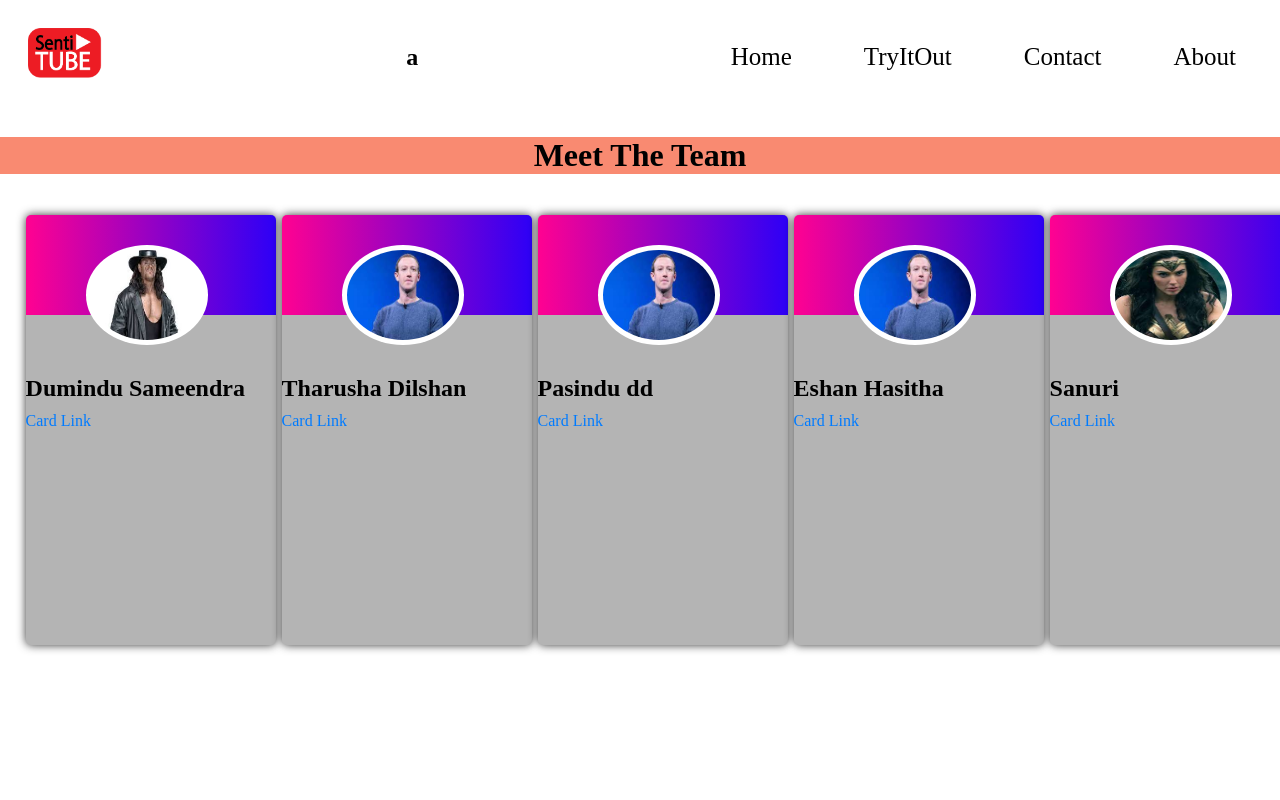
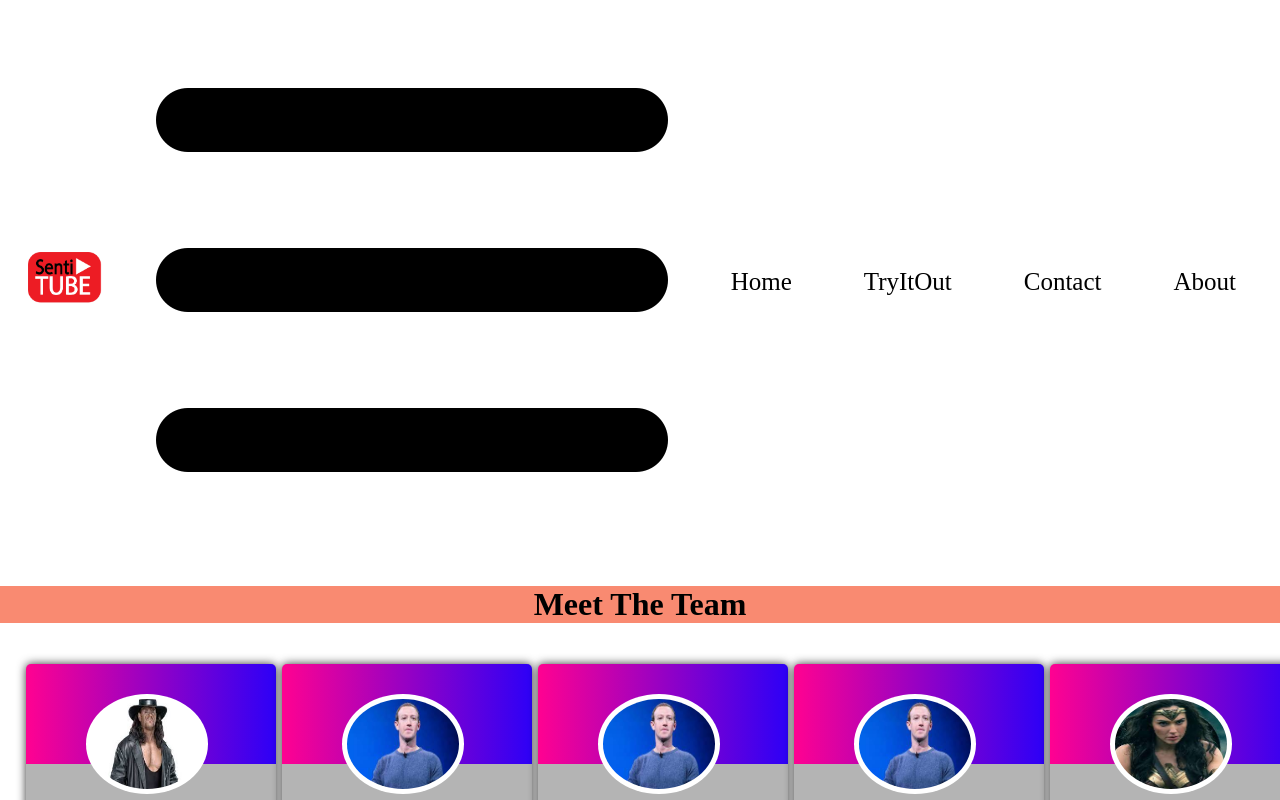
Before and after one commit to dsplayerX/project-sentitube-webapp, a React (Create React App) app: page /MeetTheTeam in a window 1280 px wide. Built offline with nearby package versions, Linux system fonts and the light colour scheme.

Commit message:
added menu icon to the nav bar

```diff
--- a/package.json
+++ b/package.json
@@ -4,6 +4,10 @@
   "version": "0.1.0",
   "private": true,
   "dependencies": {
+    "@fortawesome/fontawesome-svg-core": "^6.3.0",
+    "@fortawesome/free-regular-svg-icons": "^6.3.0",
+    "@fortawesome/free-solid-svg-icons": "^6.3.0",
+    "@fortawesome/react-fontawesome": "^0.2.0",
     "@testing-library/jest-dom": "^5.16.5",
     "@testing-library/react": "^13.4.0",
     "@testing-library/user-event": "^13.5.0",
--- a/public/index.html
+++ b/public/index.html
@@ -24,7 +24,8 @@
       work correctly both with client-side routing and a non-root public URL.
       Learn how to configure a non-root public URL by running `npm run build`.
     -->
-    <title>SentiTube</title>
+
+  <title>SentiTube</title>
   </head>
   <body>
     <noscript>You need to enable JavaScript to run this app.</noscript>
--- a/src/components/NavBar.js
+++ b/src/components/NavBar.js
@@ -2,21 +2,19 @@
 import React, {useState} from "react";
 import { Link, useMatch, useResolvedPath } from "react-router-dom";
 import logo from './2ng.png';
+import menu from './Icons/menu.png'
 
 function NavBar() {
   const[click,setClick]= useState(false);
   return (
     <nav className="nav">
-
       <Link to="/" className="site-logo">
         <img src={logo} alt="Logo" className="logo" />
       </Link>
-
-
       <div className="menu-icon" >
-        <h1>a</h1>
+        <img src={menu} alt="Logo" className="menu" />
       </div>
-      <div className="div_link" >
+      <div className="nav_link_div">
         <ul className="nav_link">
           <li>
             <CustomLink to="/">Home</CustomLink>
@@ -32,6 +30,7 @@
           </li>
         </ul>
       </div>
+
     </nav>
   );
 }
```
Also changed, not shown: src/Navbar_style.css (line endings or trailing spaces), src/components/Icons/menu.png (renamed from src/components/menu.png), 1 other file (tests, documents, lock files or other folders). Lines whose indentation alone changed are shown as unchanged.
